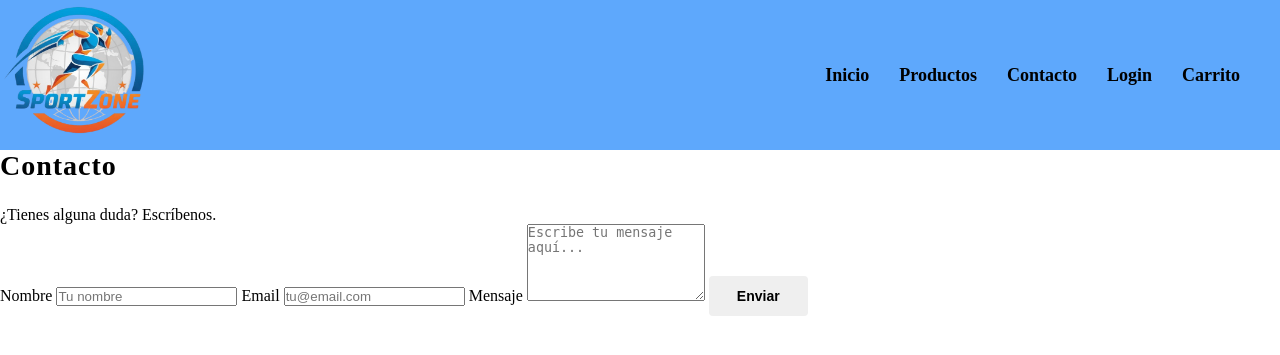
After one commit to Jonhybnf/SportZone, a PHP site: page /contacto.php in a window 1280 px wide. The commit adds this page. Shown: the top 355 px of the page. Run offline with PHP 8.4, Linux system fonts and the light colour scheme.

Commit message:
Arreglo de errores

```diff
--- /dev/null
+++ b/contacto.php
@@ -0,0 +1,63 @@
+<?php
+include_once('includes/header.php');
+
+$enviado = false;
+$error = "";
+
+if ($_SERVER['REQUEST_METHOD'] === 'POST') {
+
+    $nombre = trim($_POST['nombre']);
+    $email = trim($_POST['email']);
+    $mensaje = trim($_POST['mensaje']);
+
+    if ($nombre === "" || $email === "" || $mensaje === "") {
+        $error = "Por favor, rellena todos los campos.";
+    } else {
+
+        // Enviar email directamente sin variables pro
+        mail(
+            "jonathanmfulgencio@gmail.com",
+            "Tienes un nuevo correo de la web SportZone",
+            "Nombre: " . $nombre . "\nEmail: " . $email . "\nMensaje:\n" . $mensaje
+        );
+
+        $enviado = true;
+    }
+}
+?>
+
+<section class="contacto-seccion">
+    <h1 class="seccion-titulo">Contacto</h1>
+    <p class="contacto-sub">¿Tienes alguna duda? Escríbenos.</p>
+
+    <?php if ($enviado){ ?>
+        <div class="contacto-exito">
+            <p>¡Gracias por tu mensaje! Te responderemos lo antes posible.</p>
+        </div>
+
+    <?php }else{ ?>
+
+        <?php if ($error){ ?>
+            <div class="contacto-error">
+                <p><?= htmlspecialchars($error) ?></p>
+            </div>
+        <?php }; ?>
+
+        <form action="contacto.php" method="POST" class="contacto-form">
+
+            <label>Nombre</label>
+            <input type="text" name="nombre" placeholder="Tu nombre">
+
+            <label>Email</label>
+            <input type="email" name="email" placeholder="tu@email.com">
+
+            <label>Mensaje</label>
+            <textarea name="mensaje" rows="5" placeholder="Escribe tu mensaje aquí..."></textarea>
+
+            <button type="submit" class="btn btn-enviar">Enviar</button>
+        </form>
+
+    <?php }; ?>
+</section>
+
+<?php include_once('includes/footer.php'); ?>
--- a/includes/header.php
+++ b/includes/header.php
@@ -38,8 +38,10 @@ session_start();
                 ?>
                 <li><a href="<?= BASE_URL ?>carrito.php">Carrito</a></li>
                 <?php
-                if ($_SESSION['rol'] == 'admin') {
-                    echo '<li><a href="admin/productos_admin.php">Panel Admin</a></li>';
+                if (isset($_SESSION['rol'])) {
+                    if ($_SESSION['rol'] == 'admin') {
+                        echo '<li><a href="admin/productos_admin.php">Panel Admin</a></li>';
+                    }
                 }
                 ?>
             </ul>
```
